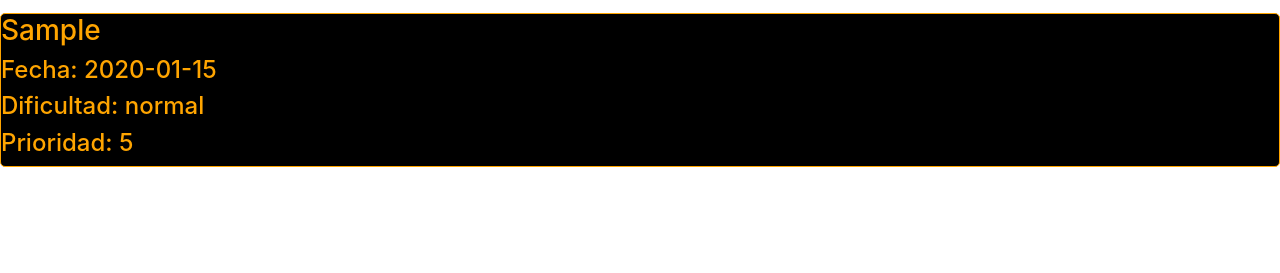
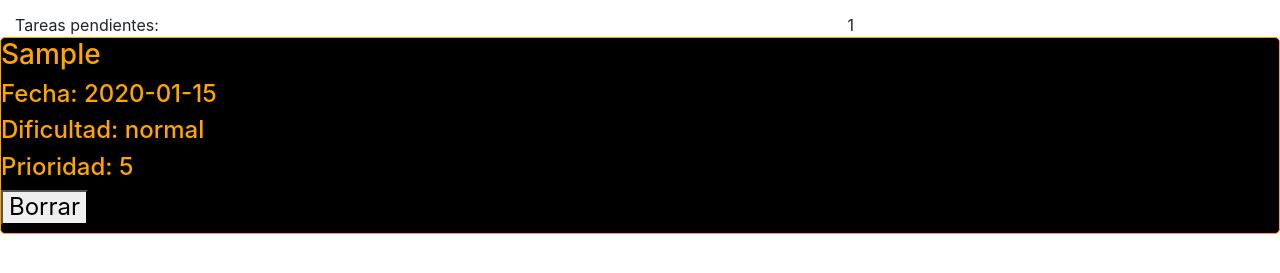
Before and after one commit to gabolope/javascript-coderhouse, a plain HTML site: page index.html in a window 1280 px wide. Both pictures are taken after typing "Sample", "2020-01-15", "5" into the empty fields and a click on the button "Agregar Tarea". Shown: the part 329-602 px from the top of the page. Drawn offline with Linux system fonts and the light colour scheme.

Commit message:
duda del 6/9

```diff
--- a/index.html
+++ b/index.html
@@ -6,6 +6,7 @@
     <meta name="viewport" content="width=device-width, initial-scale=1.0">
     <link rel="stylesheet" href="bootstrap-4.5/css/bootstrap.min.css">
     <link rel="stylesheet" href="/css/styles.css">
+    <script src="/js/main.js" defer></script>
     <title>machete de Laboratorio</title>
 </head>
 <body>
@@ -26,11 +27,12 @@
     <div class="sectionTittle container text-center">
         Listado de Tareas
     </div>
-    <div id="taskList">
-
+    <div class="taskCount container row">
+        <div class="col-9">
+            Tareas pendientes:
+        </div>
+        <div id="taskCounter" class="col-3">0</div>
     </div>
-    <!-- <script src="js/jquery-3.5.1.slim.min.js"></script>
-    <script src="bootstrap-4.5/js/bootstrap.bundle.min.js"></script> -->
-    <script src="/js/main.js"></script>
+    <div id="taskList"></div>
 </body>
 </html>
--- a/js/main.js
+++ b/js/main.js
@@ -21,14 +21,30 @@ let addTask = () => {
         return (b.priority - a.priority)
     });
     acumulator += `
-    <div class="${difficulty}Card">
-        <h3> ${name}<h3>
-        <h4>Fecha: ${date}</h4>
-        <h4>Dificultad: ${difficulty}<h4>
-        <h4>Prioridad: ${priority}<h4>
-    </div>
-    `
+        <div id="${name}" class="${difficulty}Card">
+            <h3> ${name}<h3>
+            <h4>Fecha: ${date}</h4>
+            <h4>Dificultad: ${difficulty}<h4>
+            <h4>Prioridad: ${priority}<h4>
+            <button onclick="deleteTask('${name}')">Borrar</button>
+        </div>
+    `;
     document.getElementById("taskList").innerHTML = acumulator;
+    document.getElementById("taskCounter").innerHTML = tasks.length;
+    console.log(tasks)
+}
+
+let deleteTask = (deleted) => {
+    const index = tasks.indexOf(item => item.name === deleted);
+    console.log(deleted);
+    console.log(index);
+    if (index > -1) {
+        tasks.splice(index, 1);
+    }
+    const deletedTask = document.getElementById(deleted);
+    deletedTask.parentNode.removeChild(deletedTask);
+    document.getElementById("taskCounter").innerHTML = tasks.length;
+    console.log(tasks)
 }
 
 //TODO: agregar un contador de número de tareas totales. al lado un número de tareas importantes.
```
